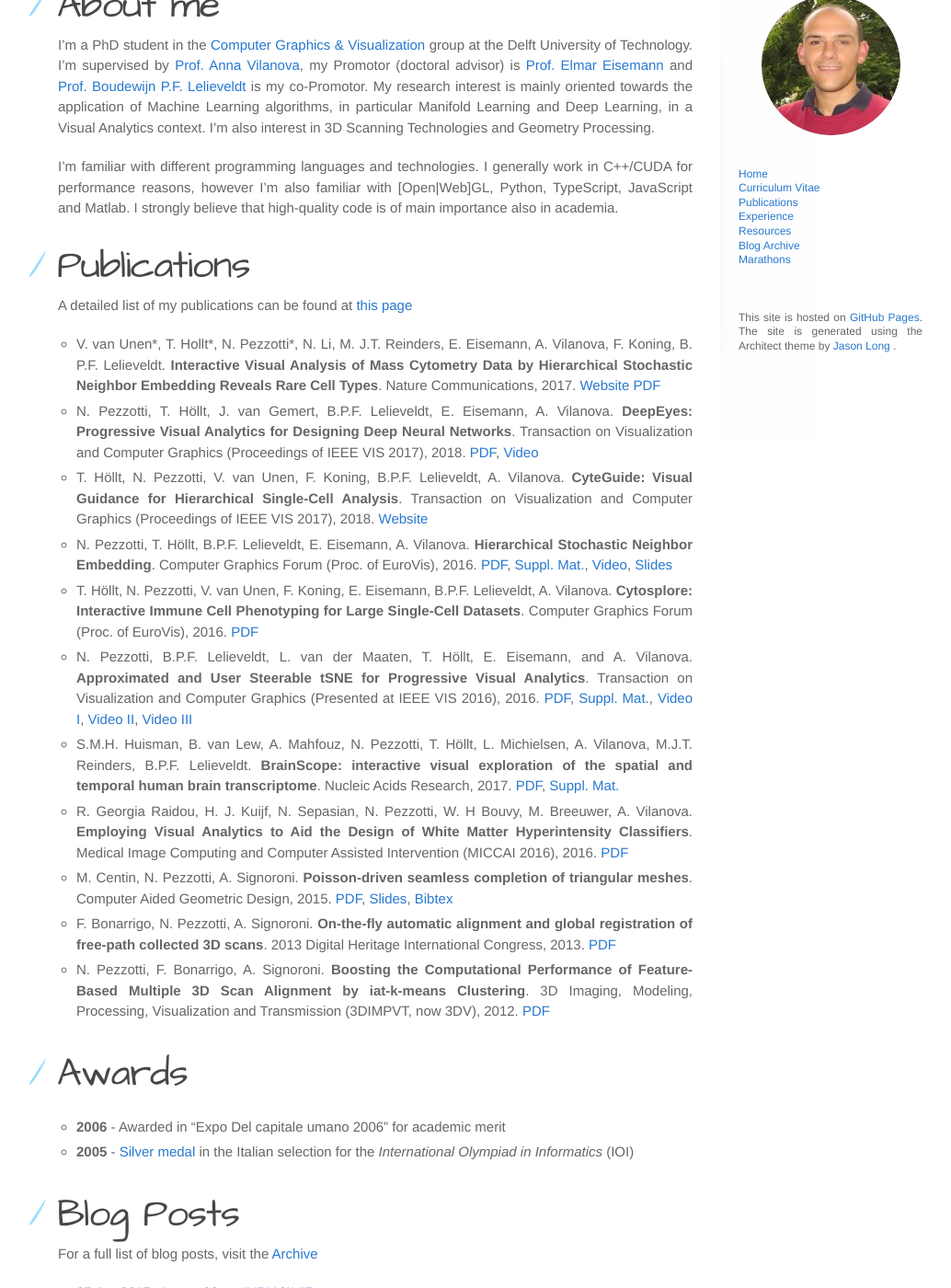
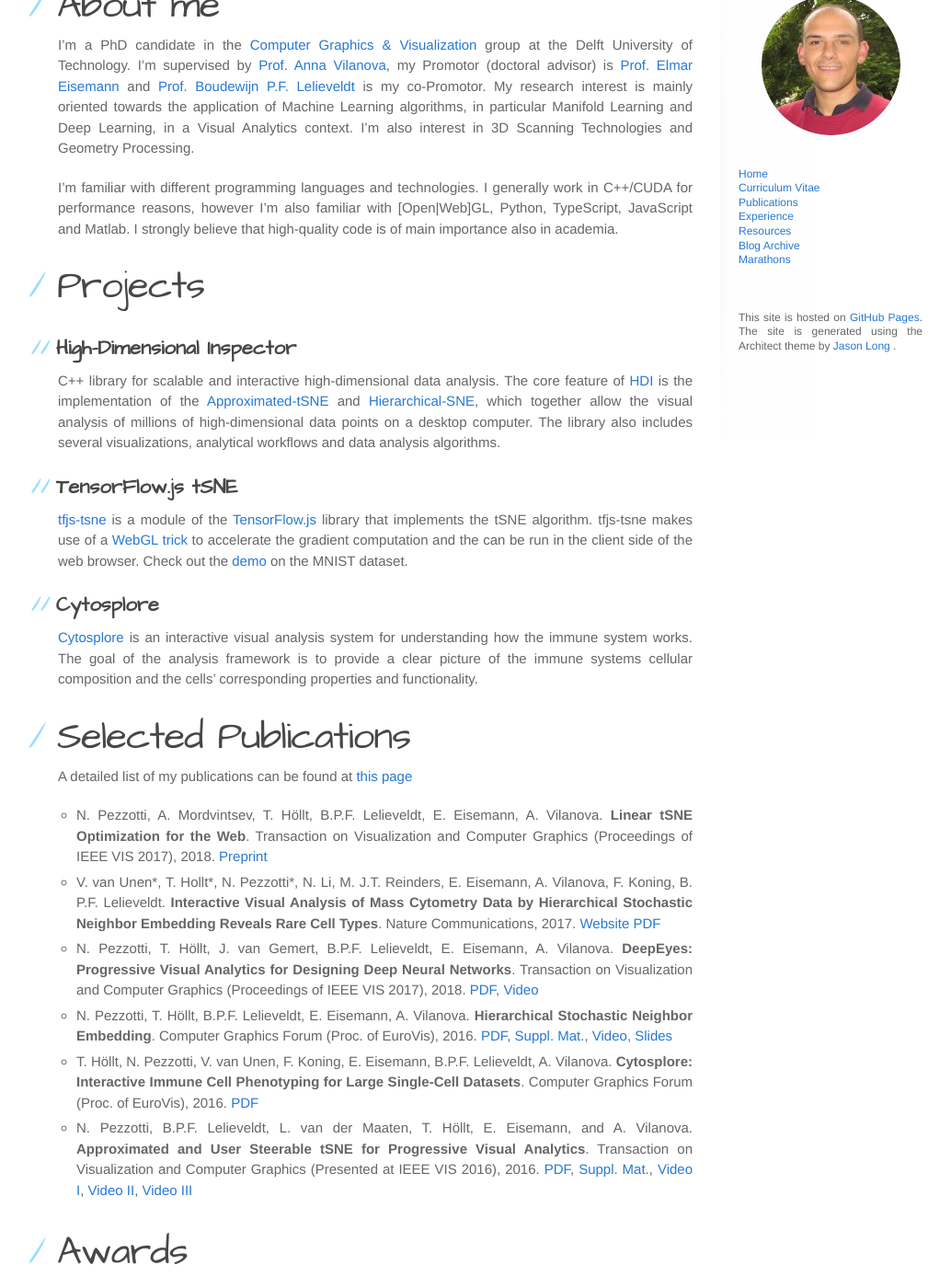
Before and after one commit to Nicola17/Nicola17.github.io, a Jekyll site: the page built from index.md, in a window 1280 px wide and 1400 px high, scrolled down 291 px. Shown: the whole window at 92% size, without its empty margins (107-1141 px from the left). Built offline with Jekyll 4.4.1, drawn with Linux system fonts in a browser that asks for light colours.

Commit message:
Add project section and Selected Pub

```diff
--- a/index.md
+++ b/index.md
@@ -6,7 +6,7 @@ title: Nicola Pezzotti
 About me
 =======================
 
-I'm a PhD student in the [Computer Graphics & Visualization](https://graphics.tudelft.nl/) group at the Delft University of Technology.
+I'm a PhD candidate in the [Computer Graphics & Visualization](https://graphics.tudelft.nl/) group at the Delft University of Technology.
 I'm supervised by [Prof. Anna Vilanova](https://graphics.tudelft.nl/anna-vilanova/), my Promotor (doctoral advisor) is [Prof. Elmar Eisemann](http://graphics.tudelft.nl/~eisemann/) and [Prof. Boudewijn P.F. Lelieveldt](https://www.lumc.nl/org/radiologie/medewerkers/1008040000252222) is my co-Promotor.
 My research interest is mainly oriented towards the application of Machine Learning algorithms, in particular Manifold Learning and Deep Learning, in a Visual Analytics context.
 I'm also interest in 3D Scanning Technologies and Geometry Processing.
@@ -14,22 +14,41 @@ I'm also interest in 3D Scanning Technologies and Geometry Processing.
 I'm familiar with different programming languages and technologies. I generally work in C++/CUDA for performance reasons, however I'm also familiar with [Open|Web]GL, Python, TypeScript, JavaScript and Matlab.
 I strongly believe that high-quality code is of main importance also in academia.
 
+Projects
+================
 
-Publications
+High-Dimensional Inspector
+----
+[Comment]: <>(![High-Dimensional Inspector Logo](/images/hdi_logo.png))
+
+C++ library for scalable and interactive high-dimensional data analysis.
+The core feature of [HDI](https://github.com/Nicola17/High-Dimensional-Inspector) is the implementation of the [Approximated-tSNE](http://nicola17.github.io/publications/2016_AtSNE.pdf) and [Hierarchical-SNE](http://nicola17.github.io/publications/2016_hsne/preprint.pdf), which together allow the visual analysis of millions of high-dimensional data points on a desktop computer.
+The library also includes several visualizations, analytical workflows and data analysis algorithms.
+
+TensorFlow.js tSNE
+----
+[Comment]: <>(![TensorFlow.js Logo](/images/tfjs_logo.png))
+
+[tfjs-tsne](https://github.com/tensorflow/tfjs-tsne) is a module of the [TensorFlow.js](https://js.tensorflow.org/) library that implements the tSNE algorithm.
+tfjs-tsne makes use of a [WebGL trick](https://arxiv.org/abs/1805.10817) to accelerate the gradient computation and the can be run in the client side of the web browser. Check out the [demo](https://nicola17.github.io/tfjs-tsne-demo/) on the MNIST dataset.
+
+Cytosplore
+----
+[Comment]: <>(![Cytosplore Logo](/images/cytosplore_logo.png))
+
+[Cytosplore](https://www.cytosplore.org/) is an interactive visual analysis system for understanding how the immune system works. The goal of the analysis framework is to provide a clear picture of the immune systems cellular composition and the cells’ corresponding properties and functionality.
+
+
+Selected Publications
 ================
 A detailed list of my publications can be found at [this page](publications/)
 
+* N. Pezzotti, A. Mordvintsev, T. Höllt, B.P.F. Lelieveldt, E. Eisemann, A. Vilanova. **Linear tSNE Optimization for the Web**. Transaction on Visualization and Computer Graphics (Proceedings of IEEE VIS 2017), 2018. [Preprint](https://arxiv.org/abs/1805.10817)
 * V. van Unen\*, T. Hollt\*, N. Pezzotti\*, N. Li, M. J.T. Reinders, E. Eisemann, A. Vilanova, F. Koning, B. P.F. Lelieveldt. **Interactive Visual Analysis of Mass Cytometry Data by Hierarchical Stochastic Neighbor Embedding Reveals Rare Cell Types**. Nature Communications, 2017. [Website](https://www.nature.com/articles/s41467-017-01689-9) [PDF](https://www.nature.com/articles/s41467-017-01689-9.pdf)
 * N. Pezzotti, T. Höllt, J. van Gemert, B.P.F. Lelieveldt, E. Eisemann, A. Vilanova. **DeepEyes: Progressive Visual Analytics for Designing Deep Neural Networks**. Transaction on Visualization and Computer Graphics (Proceedings of IEEE VIS 2017), 2018. [PDF](https://graphics.tudelft.nl/Publications-new/2018/PHVLEV18/paper216.pdf), [Video](https://graphics.tudelft.nl/Publications-new/2018/PHVLEV18/file216.avi)
-* T. Höllt, N. Pezzotti, V. van Unen, F. Koning, B.P.F. Lelieveldt, A. Vilanova. **CyteGuide: Visual Guidance for Hierarchical Single-Cell Analysis**. Transaction on Visualization and Computer Graphics (Proceedings of IEEE VIS 2017), 2018. [Website](https://cyteguide.cytosplore.org/)
 * N. Pezzotti, T. Höllt, B.P.F. Lelieveldt, E. Eisemann, A. Vilanova. **Hierarchical Stochastic Neighbor Embedding**. Computer Graphics Forum (Proc. of EuroVis), 2016. [PDF](publications/2016_hsne/preprint.pdf), [Suppl. Mat.](publications/2016_hsne/experiments.pdf), [Video](publications/2016_hsne/sun_analysis.mp4), [Slides](http://www.slideshare.net/NicolaPezzotti/hierarchical-stochastic-neighbor-embedding)
 * T. Höllt, N. Pezzotti, V. van Unen, F. Koning, E. Eisemann, B.P.F. Lelieveldt, A. Vilanova. **Cytosplore: Interactive Immune Cell Phenotyping for Large Single-Cell Datasets**. Computer Graphics Forum (Proc. of EuroVis), 2016. [PDF](https://graphics.tudelft.nl/Publications-new/2016/HPVKELV16/eurovis16_Cytosplore_Interactive_Immune_Cell_Phenotyping_for_Large_Single-Cell_Datasets.pdf)
 * N. Pezzotti, B.P.F. Lelieveldt, L. van der Maaten, T. Höllt, E. Eisemann, and A. Vilanova. **Approximated and User Steerable tSNE for Progressive Visual Analytics**. Transaction on Visualization and Computer Graphics (Presented at IEEE VIS 2016), 2016. [PDF](publications/2016_AtSNE.pdf), [Suppl. Mat.](https://www.researchgate.net/publication/303305902_A-tSNE_supplemental_materials), [Video I](https://www.researchgate.net/publication/303305958_A-tSNE_Comparison_on_the_MNIST_dataset), [Video II](https://www.researchgate.net/publication/303305906_A-tSNE_Case_Study_I_-_Mouse_Brain), [Video III](https://www.researchgate.net/publication/303305908_A-tSNE_Case_Study_II_-_Data_Stream)
-*  S.M.H. Huisman, B. van Lew, A. Mahfouz, N. Pezzotti, T. Höllt, L. Michielsen, A. Vilanova, M.J.T. Reinders, B.P.F. Lelieveldt. **BrainScope: interactive visual exploration of the spatial and temporal human brain transcriptome**. Nucleic Acids Research, 2017. [PDF](https://academic.oup.com/nar/article/doi/10.1093/nar/gkx046/2962180/BrainScope-interactive-visual-exploration-of-the#57983578), [Suppl. Mat.](https://www.researchgate.net/publication/313029596_BrainScope_interactive_visual_exploration_of_the_spatial_and_temporal_human_brain_transcriptome)
-* R. Georgia Raidou, H. J. Kuijf, N. Sepasian, N. Pezzotti, W. H Bouvy, M. Breeuwer, A. Vilanova. **Employing Visual Analytics to Aid the Design of White Matter Hyperintensity Classifiers**. Medical Image Computing and Computer Assisted Intervention (MICCAI 2016), 2016. [PDF](https://graphics.tudelft.nl/Publications-new/2016/RKSPBBV16/paper1023.pdf)
-* M. Centin, N. Pezzotti, A. Signoroni. **Poisson-driven seamless completion of triangular meshes**. Computer Aided Geometric Design, 2015. [PDF](publications/2014_Poisson_Driven_Seamless_completion.pdf), [Slides](2014_Poisson_Driven_Seamless_completion_presentation.pdf), [Bibtex](https://scholar.google.nl/scholar.bib?q=info:kmdSnlU02MkJ:scholar.google.com/&output=citation&scisig=AAGBfm0AAAAAVsRRbkgD9w_9f0NRdQmQFC2dA0Z5RWSy&scisf=4&hl=it&scfhb=1)
-* F. Bonarrigo, N. Pezzotti, A. Signoroni. **On-the-fly automatic alignment and global registration of free-path collected 3D scans**. 2013 Digital Heritage International Congress, 2013. [PDF](publications/2013_On-the-fly_automatic_alignment_and_global_registration_of_freepath_collected_3D_scans.pdf)
-* N. Pezzotti, F. Bonarrigo, A. Signoroni. **Boosting the Computational Performance of Feature-Based Multiple 3D Scan Alignment by iat-k-means Clustering**. 3D Imaging, Modeling, Processing, Visualization and Transmission (3DIMPVT, now 3DV), 2012. [PDF](publications/Boosting_the_computational_performance_of_feature_based_multiple_3D_scan_alignment_by_iat_k_means_clustering.pdf)
 
 Awards
 ================
```
Also changed, not shown: images/cytosplore_logo.png (added), images/hdi_logo.png (added), images/tfjs_logo.png (added).
